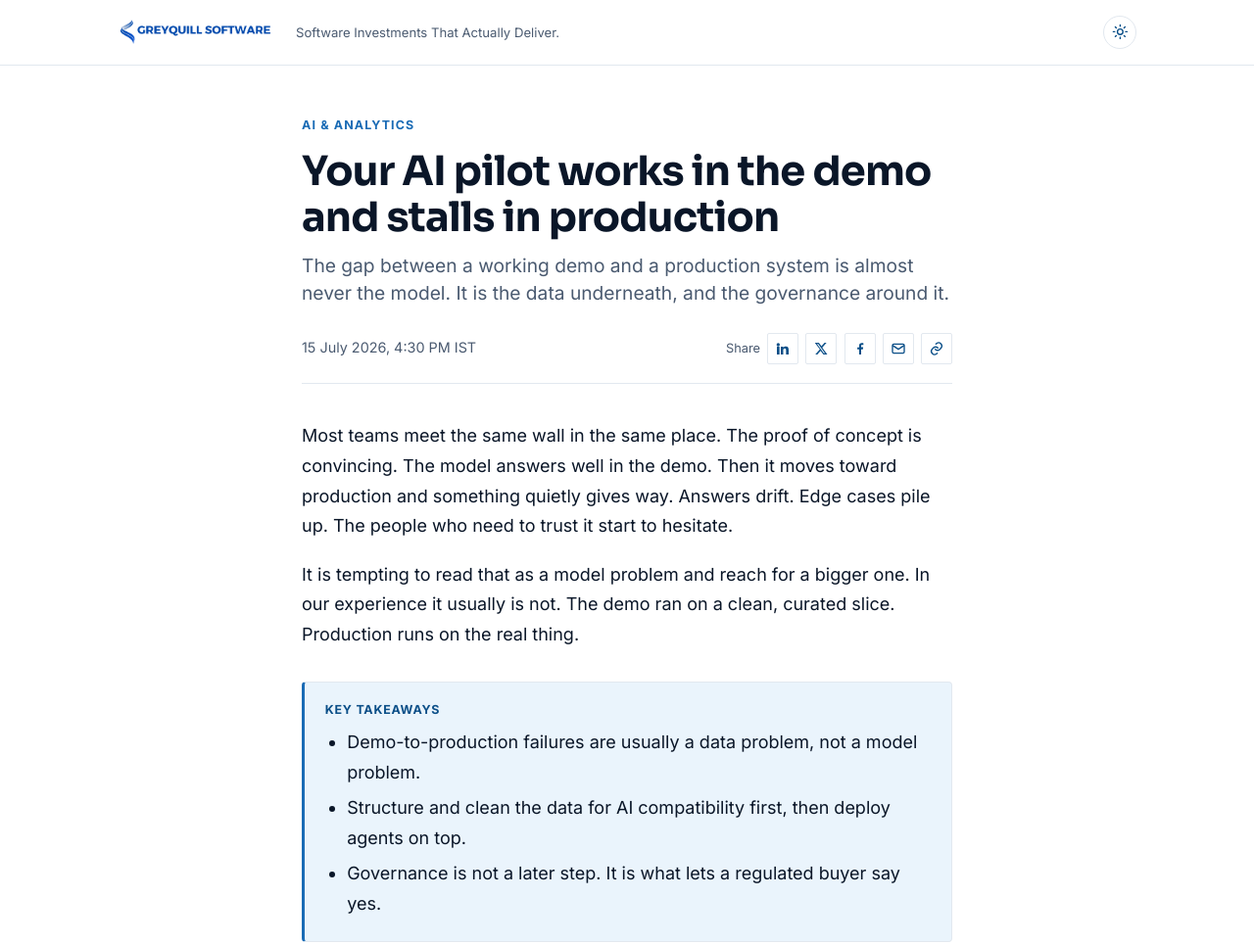
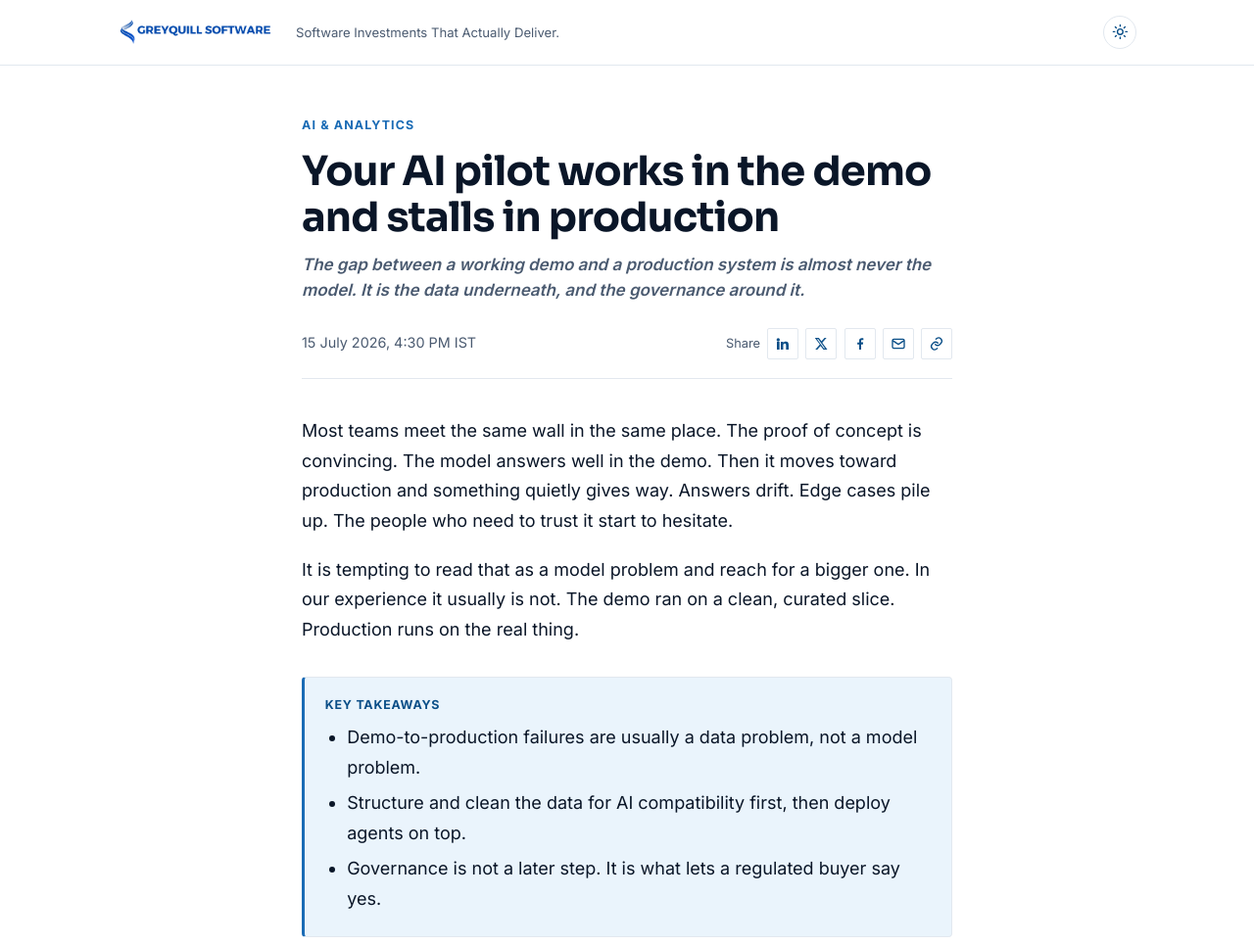
Before and after one commit to greyquill/dc, a plain HTML site: page blogs/ai-pilots-stall-in-production.html in a window 1280 px wide. Shown: the top 965 px of the page at 98% size. Drawn offline with Linux system fonts and the light colour scheme.

Commit message:
Deck/subtitle: smaller, semibold, italic standfirst (article + index hero)

```diff
--- a/blogs/assets/blog.css
+++ b/blogs/assets/blog.css
@@ -95,7 +95,10 @@ h1, h2, h3, .wordmark, .card__title { font-family: "Sora", "Inter", -apple-syste
   color: var(--ink); font-size: clamp(1.9rem, 4.2vw, 2.6rem);
   line-height: 1.12; letter-spacing: -0.02em; font-weight: 700; margin: 0 0 0.7rem;
 }
-.post__deck { color: var(--ink-soft); font-size: 1.2rem; line-height: 1.5; margin: 0 0 1.6rem; }
+.post__deck {
+  color: var(--ink-soft); font-size: 1.06rem; line-height: 1.55;
+  font-weight: 600; font-style: italic; margin: 0 0 1.6rem;
+}
 
 /* header meta row: date/time on the left, share on the right, divider under */
 .post__headmeta {
@@ -215,7 +218,7 @@ sup.ref a { color: var(--brand); text-decoration: none; border: 0; }
 .blog-index { max-width: var(--maxw-wide); margin: 0 auto; padding: 2.75rem 1.5rem 1rem; }
 .blog-hero { padding-bottom: 2rem; margin-bottom: 2.25rem; border-bottom: 1px solid var(--border); }
 .blog-hero h1 { color: var(--ink); font-size: clamp(2rem, 5vw, 3rem); line-height: 1.08; letter-spacing: -0.02em; margin: 0 0 0.7rem; }
-.blog-hero p { color: var(--ink-soft); font-size: 1.2rem; line-height: 1.5; margin: 0; max-width: 40rem; }
+.blog-hero p { color: var(--ink-soft); font-size: 1.06rem; line-height: 1.55; font-weight: 600; font-style: italic; margin: 0; max-width: 40rem; }
 
 .card-grid { display: grid; grid-template-columns: repeat(auto-fill, minmax(15.5rem, 1fr)); gap: 1.5rem; }
 .card {
```
Also changed, not shown: 1 other file.
